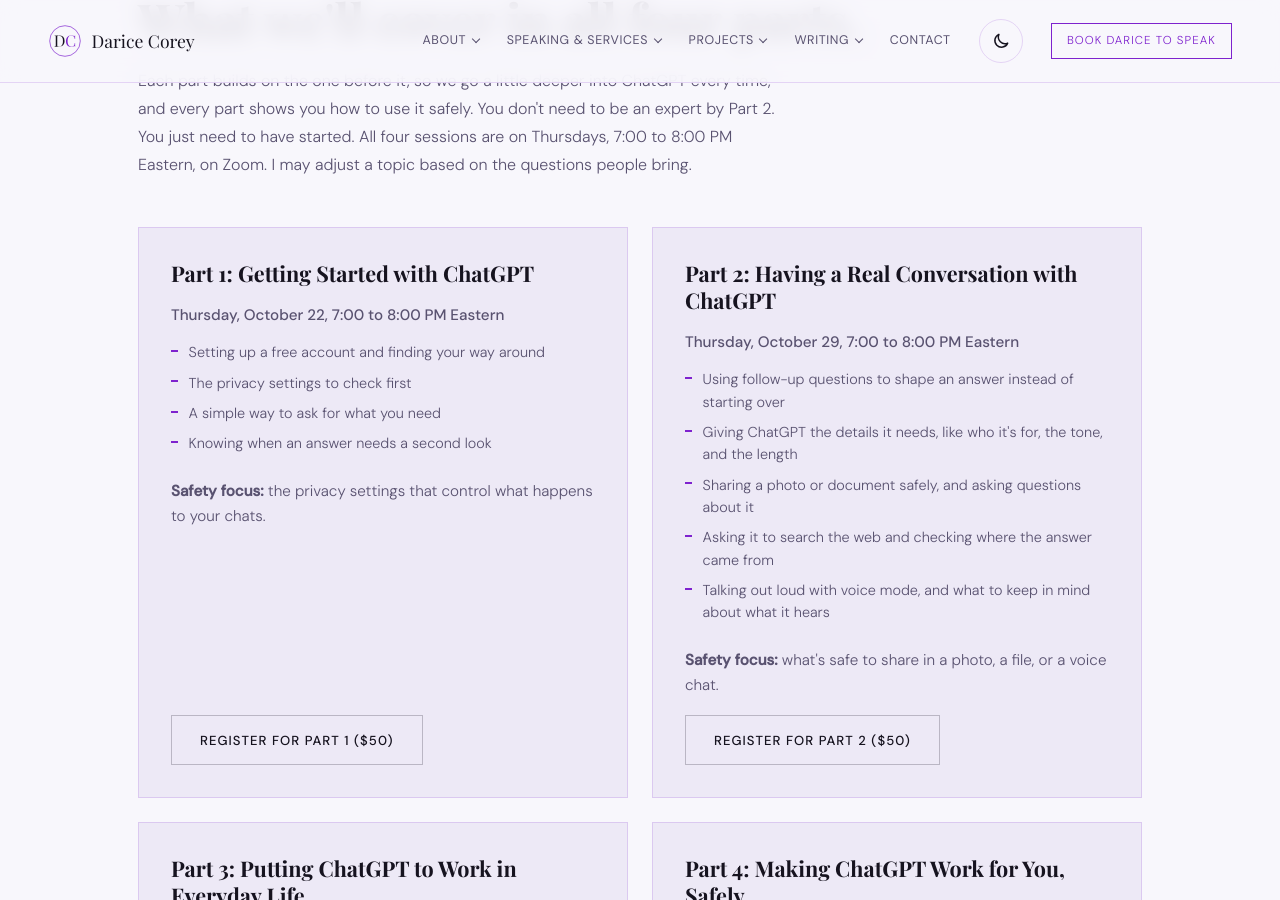
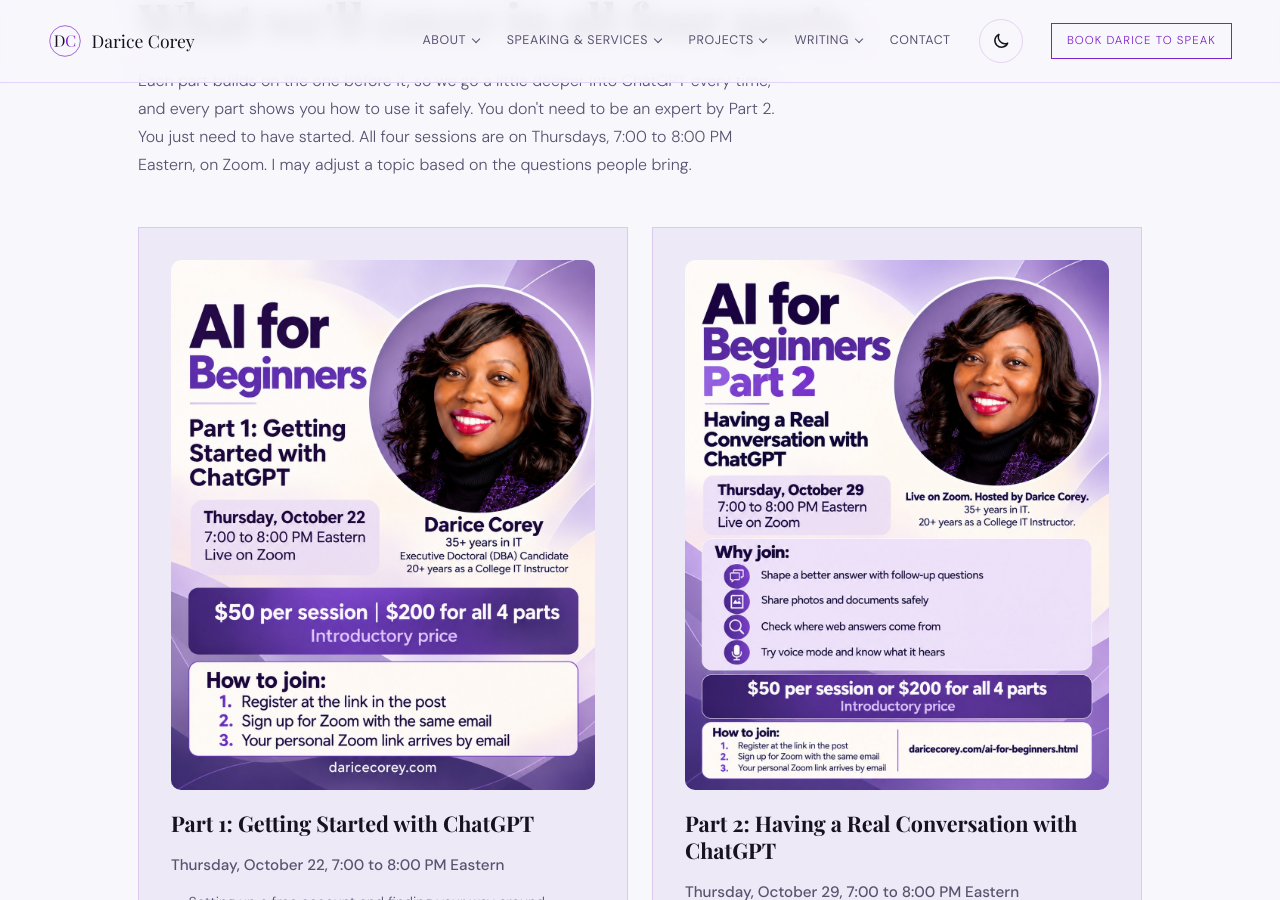
Before and after one commit to dcoreyrasm/dcoreyrasm.github.io, a Jekyll site: the page built from ai-for-beginners.html, in a window 1280 px wide and 900 px high, scrolled down 1630 px. Built offline with Jekyll 4.4.1, drawn with Linux system fonts in a browser that asks for light colours; some web fonts are replaced.

Commit message:
Add Part 2-4 graphics to the AI for Beginners series cards
Co-Authored-By: Claude Opus 5.5 <noreply@anthropic.com>
Claude-Session: https://claude.ai/code/session_01CVTrh3xqG5RQK5WN8V6MV3

```diff
--- a/ai-for-beginners.html
+++ b/ai-for-beginners.html
@@ -76,6 +76,7 @@
         <p class="section-sub">Each part builds on the one before it, so we go a little deeper into ChatGPT every time, and every part shows you how to use it safely. You don't need to be an expert by Part 2. You just need to have started. All four sessions are on Thursdays, 7:00 to 8:00 PM Eastern, on Zoom. I may adjust a topic based on the questions people bring.</p>
         <div class="services-grid two-up">
           <div class="service-card">
+            <img src="/images/events/ai-for-beginners-part-1.jpg?v=2" alt="AI for Beginners, Part 1: Getting Started with ChatGPT. Thursday, October 22, 7:00 to 8:00 PM Eastern, live on Zoom. Hosted by Darice Corey. $50 per session or $200 for all 4 parts, introductory price." width="1122" height="1402" loading="lazy" style="width:100%;height:auto;border-radius:10px;margin-bottom:1.25rem;" />
             <h3>Part 1: Getting Started with ChatGPT</h3>
             <p style="margin:.25rem 0 .75rem;font-weight:500;">Thursday, October 22, 7:00 to 8:00 PM Eastern</p>
             <ul>
@@ -88,6 +89,7 @@
             <a href="https://buy.stripe.com/bJe3cw2gTdh925Y0qF6J201" class="btn-ghost" target="_blank" rel="noopener">Register for Part 1 ($50)</a>
           </div>
           <div class="service-card">
+            <img src="/images/events/ai-for-beginners-part-2.jpg" alt="AI for Beginners, Part 2: Having a Real Conversation with ChatGPT. Thursday, October 29, 7:00 to 8:00 PM Eastern, live on Zoom. Hosted by Darice Corey. $50 per session or $200 for all 4 parts, introductory price." width="1122" height="1402" loading="lazy" style="width:100%;height:auto;border-radius:10px;margin-bottom:1.25rem;" />
             <h3>Part 2: Having a Real Conversation with ChatGPT</h3>
             <p style="margin:.25rem 0 .75rem;font-weight:500;">Thursday, October 29, 7:00 to 8:00 PM Eastern</p>
             <ul>
@@ -101,6 +103,7 @@
             <a href="https://buy.stripe.com/9B600k3kX4KDfWO2yN6J203" class="btn-ghost" target="_blank" rel="noopener">Register for Part 2 ($50)</a>
           </div>
           <div class="service-card">
+            <img src="/images/events/ai-for-beginners-part-3.jpg" alt="AI for Beginners, Part 3: Putting ChatGPT to Work in Everyday Life. Thursday, November 5, 7:00 to 8:00 PM Eastern, live on Zoom. Hosted by Darice Corey. $50 per session or $200 for all 4 parts, introductory price." width="1122" height="1402" loading="lazy" style="width:100%;height:auto;border-radius:10px;margin-bottom:1.25rem;" />
             <h3>Part 3: Putting ChatGPT to Work in Everyday Life</h3>
             <p style="margin:.25rem 0 .75rem;font-weight:500;">Thursday, November 5, 7:00 to 8:00 PM Eastern</p>
             <ul>
@@ -114,6 +117,7 @@
             <a href="https://buy.stripe.com/aFacN6f3F3GzfWO5KZ6J204" class="btn-ghost" target="_blank" rel="noopener">Register for Part 3 ($50)</a>
           </div>
           <div class="service-card">
+            <img src="/images/events/ai-for-beginners-part-4.jpg" alt="AI for Beginners, Part 4: Making ChatGPT Work for You, Safely. Thursday, December 3, 7:00 to 8:00 PM Eastern, live on Zoom. Hosted by Darice Corey. $50 per session or $200 for all 4 parts, introductory price." width="1122" height="1402" loading="lazy" style="width:100%;height:auto;border-radius:10px;margin-bottom:1.25rem;" />
             <h3>Part 4: Making ChatGPT Work for You, Safely</h3>
             <p style="margin:.25rem 0 .75rem;font-weight:500;">Thursday, December 3, 7:00 to 8:00 PM Eastern</p>
             <ul>
```
Also changed, not shown: images/events/ai-for-beginners-part-2.jpg (added), images/events/ai-for-beginners-part-3.jpg (added), images/events/ai-for-beginners-part-4.jpg (added).
